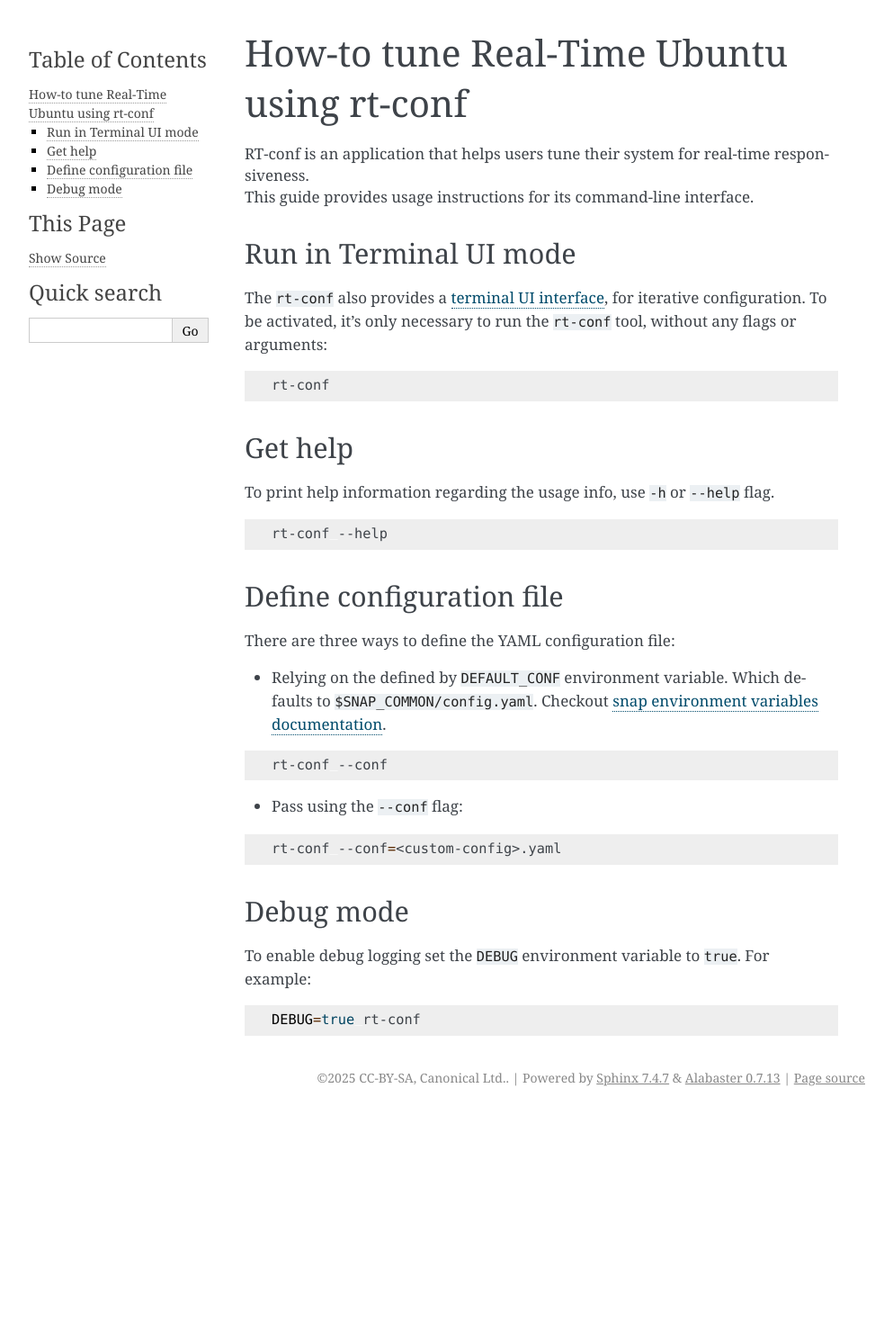
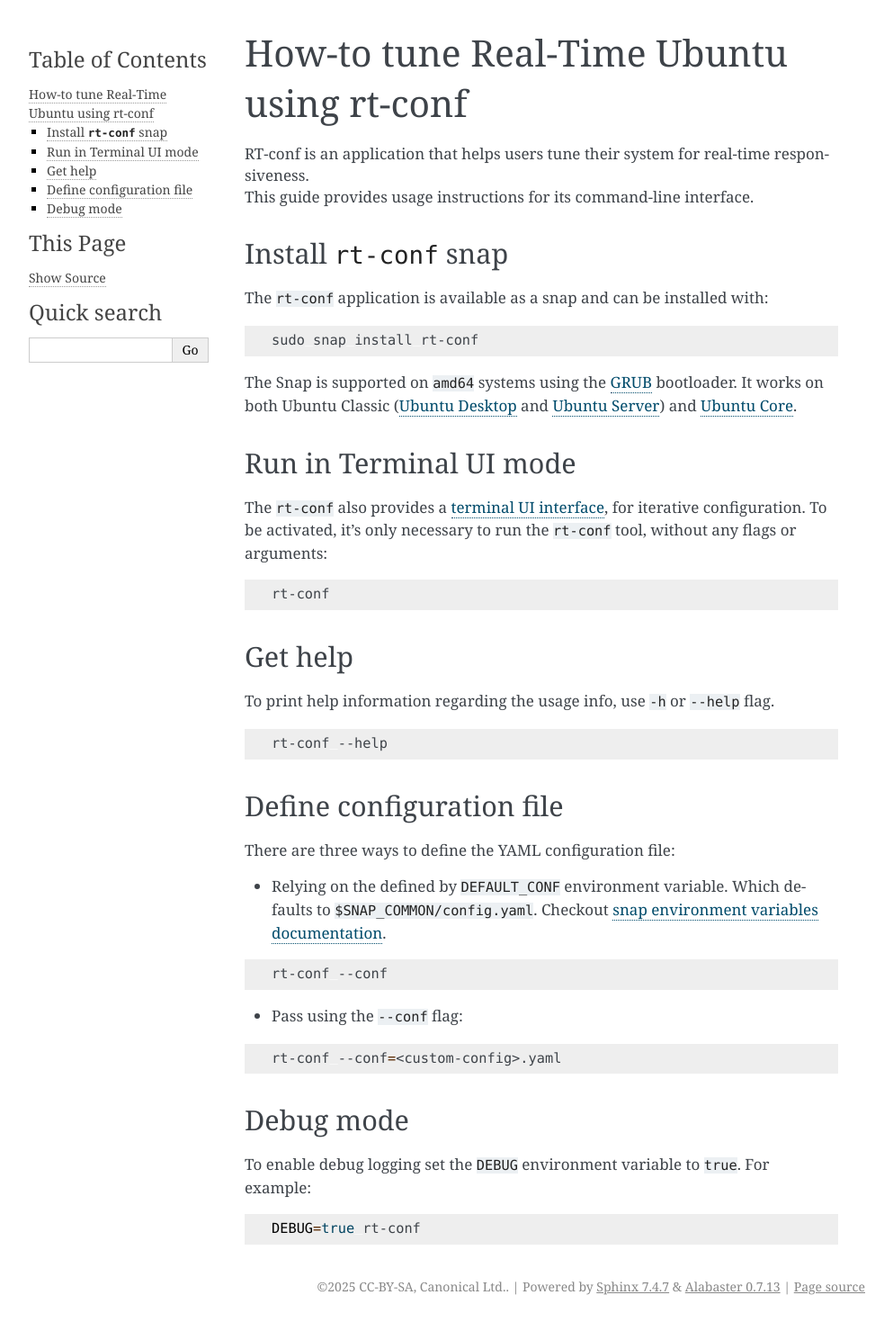
Before and after one commit to canonical/real-time-ubuntu-docs, a Sphinx documentation site: the page built from docs/how-to/rt-conf-cli.md, in a window 1280 px wide. Shown: the whole page at 90% size, without its empty margins (148-1141 px from the left). Built offline with Sphinx 7.4.7, drawn with Linux system fonts in a browser that asks for light colours; before the commit the page ends 1237 px from its top, so only the background shows below that.

Commit message:
feat: add install instructions and supported systems
Signed-off-by: Lincoln Wallace <lincoln.wallace@canonical.com>

````diff
--- a/docs/how-to/rt-conf-cli.md
+++ b/docs/how-to/rt-conf-cli.md
@@ -2,6 +2,17 @@
 
 RT-conf is an application that helps users tune their system for real-time responsiveness.
 This guide provides usage instructions for its command-line interface.
+
+## Install `rt-conf` snap
+
+The `rt-conf` application is available as a snap and can be installed with:
+
+```shell
+sudo snap install rt-conf
+```
+<!-- TODO: Complement this information once the tool is in a stable state -->
+The Snap is supported on `amd64` systems using the [GRUB] bootloader.
+It works on both Ubuntu Classic ([Ubuntu Desktop][ubuntu_desktop] and [Ubuntu Server][ubuntu_server]) and [Ubuntu Core][uc].
 
 ## Run in Terminal UI mode
 
@@ -48,3 +59,7 @@
 % Links
 [snap_env_variables]: https://snapcraft.io/docs/environment-variables
 [tui_wikipedia]: https://en.wikipedia.org/wiki/Text-based_user_interface
+[GRUB]: https://www.gnu.org/software/grub/
+[ubuntu_desktop]: https://ubuntu.com/download/desktop
+[ubuntu_server]: https://ubuntu.com/download/server
+[uc]: https://ubuntu.com/core
````
